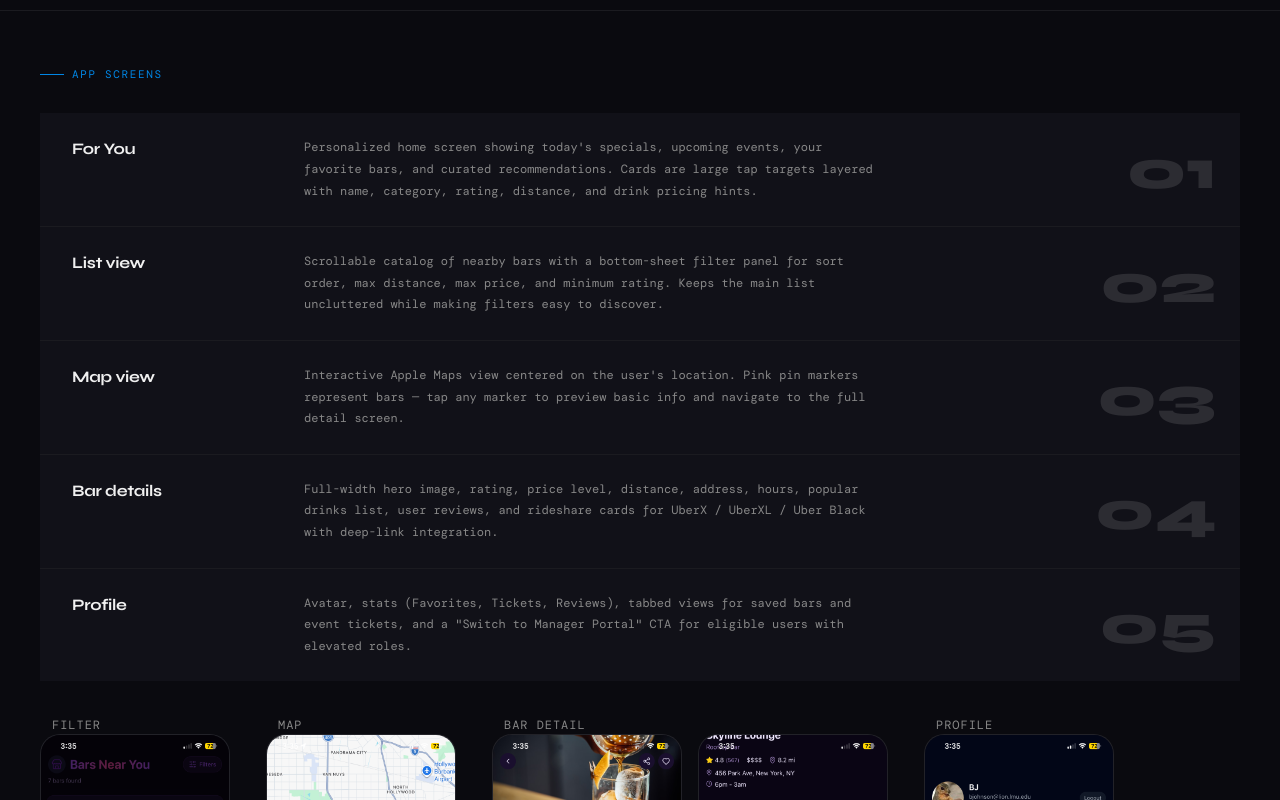
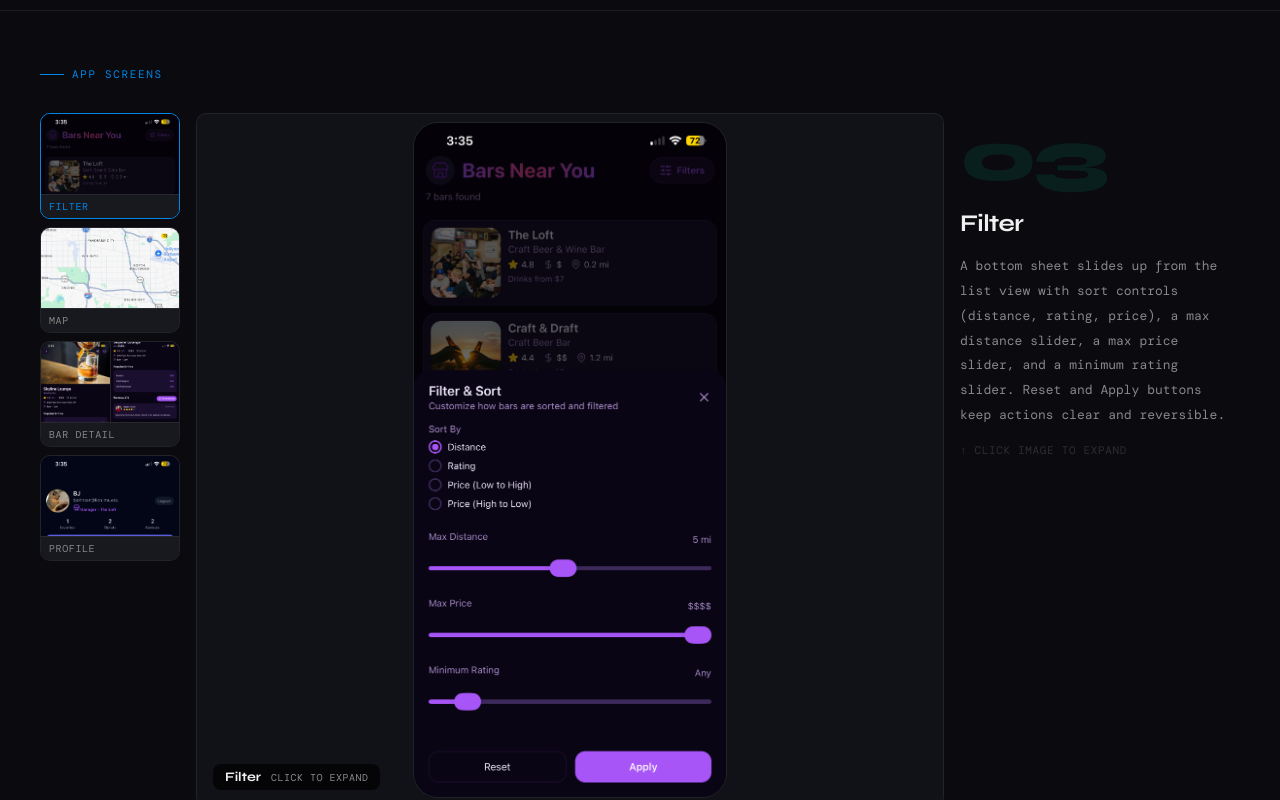
Before and after one commit to eliassegura100/Portfolio, a React (Vite) app: page /projects/barscout in a window 1280 px wide. Shown: the part 1460-2260 px from the top of the page. Built offline with nearby package versions, Linux system fonts and the light colour scheme; a web font is replaced by a local one.

Commit message:
BarScout featured app screens layout adjustment and ui transitions added

```diff
--- a/src/pages/BarScoutPage.css
+++ b/src/pages/BarScoutPage.css
@@ -364,6 +364,236 @@
   text-transform: uppercase;
 }
 
+/* Unified screens layout */
+.bs-unified-layout {
+  display: grid;
+  grid-template-columns: 140px 1fr 280px;
+  gap: 16px;
+  align-items: start;
+  width: 100%;
+}
+
+/* Featured image panel */
+.bs-ft-featured {
+  position: relative;
+  height: auto;
+  width: auto;
+  border-radius: 10px;
+  overflow: visible;
+  border: 1px solid var(--border);
+  background: var(--surface);
+  cursor: pointer;
+  transition: border-color 0.2s;
+  display: flex;
+  align-items: flex-start;
+  justify-content: center;
+  animation: bs-fade-switch 0.25s ease;
+  padding: 8px;
+}
+
+@keyframes bs-fade-switch {
+  from { opacity: 0; transform: translateY(6px); }
+  to   { opacity: 1; transform: translateY(0); }
+}
+
+.bs-ft-featured:hover {
+  border-color: var(--accent);
+}
+
+.bs-ft-featured-img {
+  width: auto;
+  height: 676px;
+  display: block;
+  object-fit: contain;
+  object-position: top center;
+  border: 1px solid var(--border);
+  border-radius: 25px;
+}
+
+/* Double image */
+.bs-ft-double {
+  display: flex;
+  gap: 12px;
+  width: 50%;
+  padding: 8px;
+  align-items: flex-start;
+  justify-content: center;
+  box-sizing: border-box;
+  border-radius: 10px;
+}
+
+.bs-ft-double .bs-ft-featured-img {
+  flex: 1;
+  width: 0;
+  height: auto;
+  max-height: 676px;
+  object-fit: contain;
+  object-position: top center;
+  border-radius: 25px;
+  border: 1px solid var(--border);
+}
+
+.bs-ft-featured-label {
+  position: absolute;
+  bottom: 16px;
+  left: 16px;
+  background: rgba(0, 0, 0, 0.65);
+  backdrop-filter: blur(6px);
+  color: var(--text);
+  font-family: 'Syne', sans-serif;
+  font-size: 13px;
+  font-weight: 700;
+  padding: 5px 12px;
+  border-radius: 8px;
+  display: flex;
+  align-items: center;
+  gap: 10px;
+}
+
+.bs-ft-zoom-hint {
+  font-family: 'DM Mono', monospace;
+  font-size: 10px;
+  font-weight: 400;
+  color: var(--muted);
+  letter-spacing: 0.05em;
+  text-transform: uppercase;
+}
+
+/* Thumbnail column */
+.bs-ft-thumbs {
+  display: flex;
+  flex-direction: column;
+  gap: 8px;
+  overflow-y: auto;
+  max-height: 700px;
+  width: 140px;
+  flex-shrink: 0;
+  align-self: flex-start;
+  scrollbar-width: thin;
+  scrollbar-color: var(--border) transparent;
+}
+
+.bs-ft-thumb {
+  border: 1px solid var(--border);
+  border-radius: 10px;
+  overflow: hidden;
+  cursor: pointer;
+  transition: border-color 0.15s;
+  flex-shrink: 0;
+  background: var(--surface);
+}
+
+.bs-ft-thumb:hover { border-color: var(--muted); }
+.bs-ft-thumb.active { border-color: var(--accent); }
+
+.bs-ft-thumb-frames {
+  display: flex;
+  height: 80px;
+}
+
+.bs-ft-thumb-img {
+  flex: 1;
+  width: 0;
+  object-fit: cover;
+  object-position: top;
+  display: block;
+}
+
+.bs-ft-thumb-img + .bs-ft-thumb-img {
+  border-left: 1px solid var(--border);
+}
+
+.bs-ft-thumb-label {
+  display: block;
+  font-size: 10px;
+  color: var(--muted);
+  padding: 5px 8px;
+  letter-spacing: 0.06em;
+  text-transform: uppercase;
+  border-top: 1px solid var(--border);
+  background: var(--surface2);
+}
+
+.bs-ft-thumb.active .bs-ft-thumb-label { color: var(--accent); }
+
+/* Description panel */
+.bs-screen-info {
+  display: flex;
+  flex-direction: column;
+  gap: 16px;
+  padding: 8px 0;
+  animation: bs-fade-switch 0.25s ease;
+}
+
+.bs-screen-info-num {
+  font-family: 'Syne', sans-serif;
+  font-size: 72px;
+  font-weight: 800;
+  line-height: 1;
+  color: rgba(0, 229, 160, 0.1);
+  letter-spacing: -3px;
+}
+
+.bs-screen-info-title {
+  font-family: 'Syne', sans-serif;
+  font-size: 24px;
+  font-weight: 700;
+  color: var(--text);
+  letter-spacing: -0.5px;
+  margin: 0;
+}
+
+.bs-screen-info-desc {
+  font-size: 13px;
+  color: var(--muted);
+  line-height: 1.9;
+  margin: 0;
+}
+
+.bs-screen-info-hint {
+  font-size: 11px;
+  color: rgba(255,255,255,0.15);
+  letter-spacing: 0.06em;
+  text-transform: uppercase;
+  margin-top: auto;
+}
+
+/* Responsive */
+@media (max-width: 900px) {
+  .bs-unified-layout {
+    grid-template-columns: 110px 1fr;
+    grid-template-rows: auto auto;
+  }
+
+  .bs-screen-info {
+    grid-column: 1 / -1;
+    padding: 16px 0 0;
+    border-top: 1px solid var(--border);
+  }
+
+  .bs-screen-info-num {
+    font-size: 48px;
+  }
+}
+
+@media (max-width: 600px) {
+  .bs-unified-layout {
+    grid-template-columns: 1fr;
+  }
+
+  .bs-ft-thumbs {
+    flex-direction: row;
+    overflow-x: auto;
+    overflow-y: visible;
+    max-height: none;
+    width: 100%;
+  }
+
+  .bs-ft-thumb {
+    min-width: 90px;
+  }
+}
+
 /* Lightbox */
 .bs-lightbox {
   position: fixed;
--- a/src/pages/BarScoutPage.jsx
+++ b/src/pages/BarScoutPage.jsx
@@ -55,33 +55,32 @@ const techStack = [
   { label: 'React Query', category: 'Integration' },
 ];
 
-const screens = [
-  {
+const screenDescriptions = {
+  'For You': {
     num: '01',
-    title: 'For You',
     desc: "Personalized home screen showing today's specials, upcoming events, your favorite bars, and curated recommendations. Cards are large tap targets layered with name, category, rating, distance, and drink pricing hints.",
   },
-  {
+  'Bars near you': {
     num: '02',
-    title: 'List view',
     desc: 'Scrollable catalog of nearby bars with a bottom-sheet filter panel for sort order, max distance, max price, and minimum rating. Keeps the main list uncluttered while making filters easy to discover.',
   },
-  {
+  'Filter': {
     num: '03',
-    title: 'Map view',
+    desc: 'A bottom sheet slides up from the list view with sort controls (distance, rating, price), a max distance slider, a max price slider, and a minimum rating slider. Reset and Apply buttons keep actions clear and reversible.',
+  },
+  'Map': {
+    num: '04',
     desc: "Interactive Apple Maps view centered on the user's location. Pink pin markers represent bars — tap any marker to preview basic info and navigate to the full detail screen.",
   },
-  {
-    num: '04',
-    title: 'Bar details',
+  'Bar detail': {
+    num: '05',
     desc: 'Full-width hero image, rating, price level, distance, address, hours, popular drinks list, user reviews, and rideshare cards for UberX / UberXL / Uber Black with deep-link integration.',
   },
-  {
-    num: '05',
-    title: 'Profile',
+  'Profile': {
+    num: '06',
     desc: 'Avatar, stats (Favorites, Tickets, Reviews), tabbed views for saved bars and event tickets, and a "Switch to Manager Portal" CTA for eligible users with elevated roles.',
   },
-];
+};
 
 const features = [
   { icon: '◈', label: 'Drink price transparency', desc: 'Beer, shot, and mixed drink prices surfaced before you arrive — no surprises at the bar.' },
@@ -110,17 +109,23 @@ const designInsights = [
 
 export default function BarScoutPage() {
   const navigate = useNavigate();
-  const [lightbox, setLightbox] = useState(null);
+  const [activeGroup, setActiveGroup] = useState(null);
 
   useEffect(() => {
-    window.scrollTo(0, 0);
+    const first = screenGroups.find(g => g.images.length > 0);
+    if (first) setActiveGroup(first);
+  }, []);
+  // const [lightbox, setLightbox] = useState(null);
 
-    const handleKeyDown = (e) => {
-      if (e.key === 'Escape') setLightbox(null);
-    };
-    window.addEventListener('keydown', handleKeyDown);
-    return () => window.removeEventListener('keydown', handleKeyDown);
-  }, []);
+  // useEffect(() => {
+  //   window.scrollTo(0, 0);
+
+  //   const handleKeyDown = (e) => {
+  //     if (e.key === 'Escape') setLightbox(null);
+  //   };
+  //   window.addEventListener('keydown', handleKeyDown);
+  //   return () => window.removeEventListener('keydown', handleKeyDown);
+  // }, []);
 
   return (
     <div className="bs-root">
@@ -205,35 +210,69 @@ export default function BarScoutPage() {
         </div>
       </section>
 
-      {/* Screens */}
+      {/* Screens + Gallery — unified */}
       <section className="bs-section">
         <div className="bs-section-label">App screens</div>
-        <div className="bs-screens-list">
-          {screens.map((s) => (
-            <div key={s.num} className="bs-screen-row" data-num={s.num}>
-              <div className="bs-screen-title">{s.title}</div>
-              <div className="bs-screen-desc">{s.desc}</div>
-            </div>
-          ))}
-        </div>
-        {/* Screenshot gallery */}
-        {screenGroups.some(g => g.images.length > 0) && (
-          <div className="bs-gallery">
+
+        <div className="bs-unified-layout">
+
+          {/* Thumbnails */}
+          <div className="bs-ft-thumbs">
             {screenGroups.filter(g => g.images.length > 0).map((group) => (
-              <div key={group.label} className="bs-gallery-group">
-                <span className="bs-gallery-label">{group.label}</span>
-                <div className="bs-gallery-frames">
+              <div
+                key={group.label}
+                className={`bs-ft-thumb ${activeGroup?.label === group.label ? 'active' : ''}`}
+                onClick={() => setActiveGroup(group)}
+              >
+                <div className="bs-ft-thumb-frames">
                   {group.images.map((img) => (
-                    <div key={img.src} className="bs-gallery-frame" onClick={() => setLightbox(img.src)}>
-                      <img src={img.src} alt={group.label} className="bs-gallery-img" />
-                    </div>
+                    <img key={img.src} src={img.src} alt={group.label} className="bs-ft-thumb-img" />
                   ))}
                 </div>
-
+                <span className="bs-ft-thumb-label">{group.label}</span>
               </div>
             ))}
           </div>
-        )}
+
+          {/* Featured image */}
+          {activeGroup && (
+            <div
+              className="bs-ft-featured"
+              onClick={() => setLightbox(activeGroup.images[0].src)}
+              key={activeGroup.label}
+            >
+              {activeGroup.images.length === 2 ? (
+                <div className="bs-ft-double">
+                  <img src={activeGroup.images[0].src} alt={activeGroup.label} className="bs-ft-featured-img" />
+                  <img src={activeGroup.images[1].src} alt={activeGroup.label} className="bs-ft-featured-img" />
+                </div>
+              ) : (
+                <img src={activeGroup.images[0].src} alt={activeGroup.label} className="bs-ft-featured-img" />
+              )}
+              <div className="bs-ft-featured-label">
+                {activeGroup.label}
+                <span className="bs-ft-zoom-hint">click to expand</span>
+              </div>
+            </div>
+          )}
+
+          {/* Description panel */}
+          {activeGroup && screenDescriptions[activeGroup.label] && (
+            <div className="bs-screen-info" key={activeGroup.label + '-desc'}>
+              <div className="bs-screen-info-num">
+                {screenDescriptions[activeGroup.label].num}
+              </div>
+              <h3 className="bs-screen-info-title">{activeGroup.label}</h3>
+              <p className="bs-screen-info-desc">
+                {screenDescriptions[activeGroup.label].desc}
+              </p>
+              <div className="bs-screen-info-hint">
+                ↑ click image to expand
+              </div>
+            </div>
+          )}
+
+        </div>
       </section>
 
       {/* Tech stack */}
@@ -341,7 +380,7 @@ export default function BarScoutPage() {
           </div>
         </div>
       </section>
-      {/* Lightbox */}
+      {/* Lightbox
       {lightbox && (
         <div className="bs-lightbox" onClick={() => setLightbox(null)}>
           <button className="bs-lightbox-close" onClick={() => setLightbox(null)}>✕</button>
@@ -352,7 +391,7 @@ export default function BarScoutPage() {
             onClick={(e) => e.stopPropagation()}
           />
         </div>
-      )}
+      )} */}
     </div>
   );
 }
```
